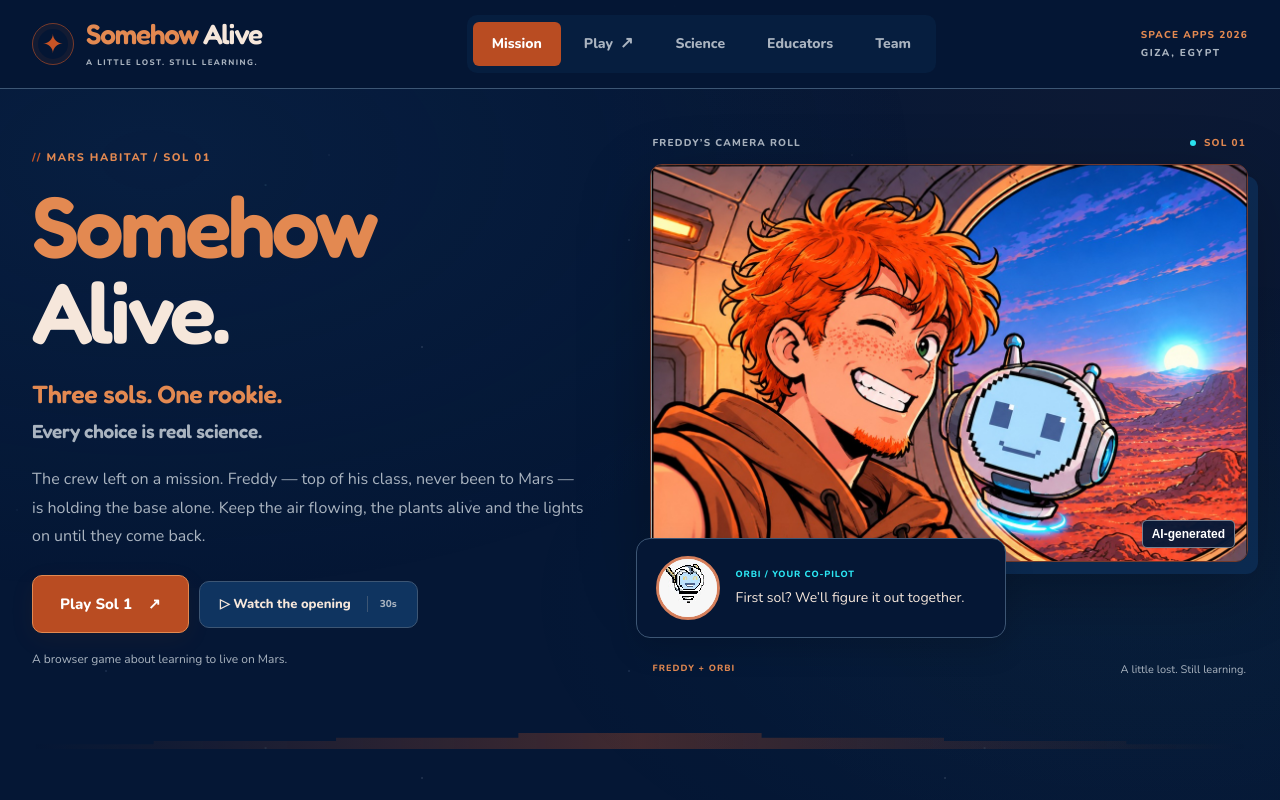
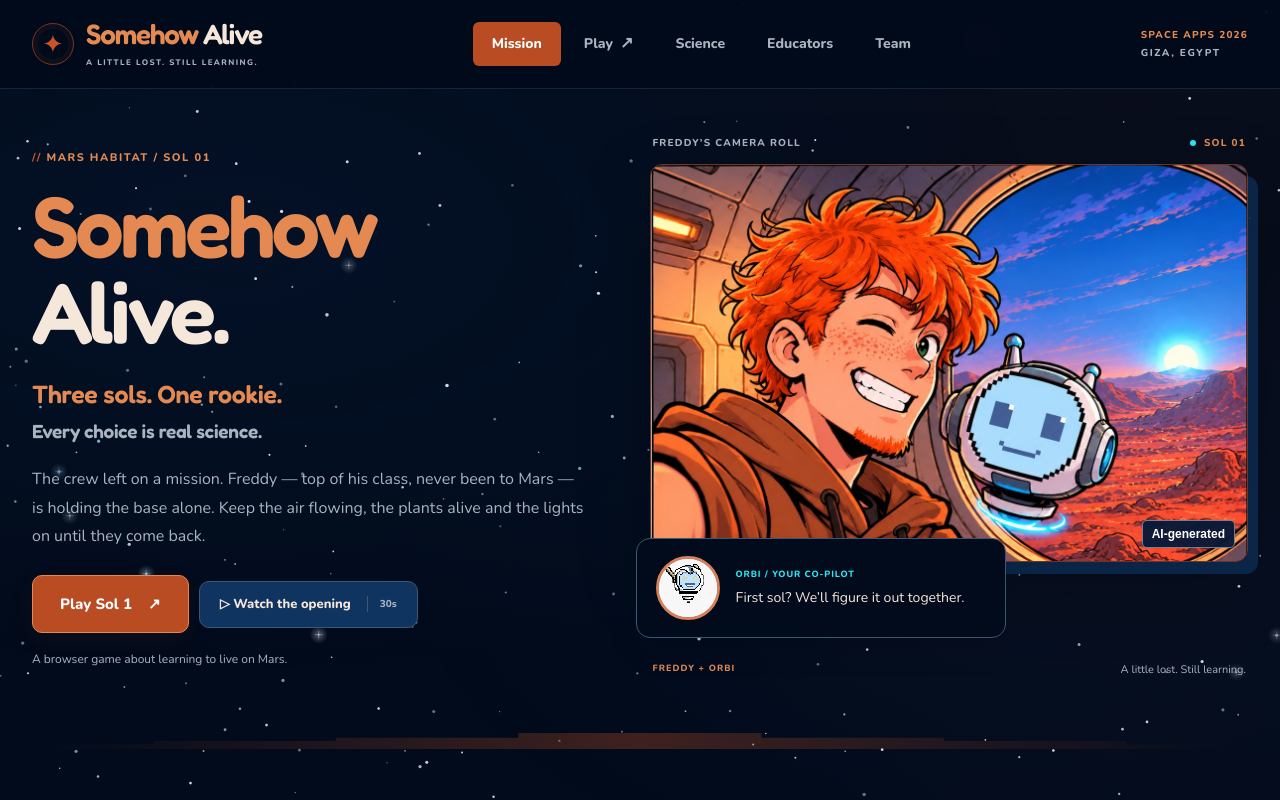
Before and after one commit to khalidatef/Somehow-Alive-Team, a React (Vite) app: page / in a window 1280 px wide. Shown: the top 800 px of the page. Built offline with nearby package versions, Linux system fonts and the light colour scheme.

Commit message:
Make the space star field visible and blend navigation into a darker sky

```diff
--- a/public/game/somehow-alive.html
+++ b/public/game/somehow-alive.html
@@ -16,7 +16,7 @@ html, body, #canvas {
 
 body {
 	color: #FFFFFF;
-	background-color: #051735;
+	background-color: #020B1B;
 	overflow: hidden;
 	touch-action: none;
 }
@@ -41,7 +41,7 @@ body {
 }
 
 #status {
-	background-color: #051735;
+	background-color: #020B1B;
 	display: flex;
 	flex-direction: column;
 	justify-content: center;
@@ -93,7 +93,7 @@ body {
 	text-align: center;
 	z-index: 1;
 }
-		#ai-generated-label{position:fixed;bottom:12px;left:12px;z-index:2147483647;background:#051735f5;color:#fff;border:1px solid #fff8;border-radius:5px;padding:7px 11px;font:700 13px/1.2 Arial,sans-serif;pointer-events:none}#ai-generated-label:fullscreen{display:block}
+		#ai-generated-label{position:fixed;bottom:12px;left:12px;z-index:2147483647;background:#020B1Bf5;color:#fff;border:1px solid #fff8;border-radius:5px;padding:7px 11px;font:700 13px/1.2 Arial,sans-serif;pointer-events:none}#ai-generated-label:fullscreen{display:block}
 		</style>
 		<link id="-gd-engine-icon" rel="icon" type="image/png" href="somehow-alive.icon.png" />
 <link rel="apple-touch-icon" href="somehow-alive.apple-touch-icon.png"/>
--- a/src/App.jsx
+++ b/src/App.jsx
@@ -1,5 +1,6 @@
 import { useCallback, useEffect, useState } from 'react';
 import Header from './components/Header';
+import SpaceBackdrop from './components/SpaceBackdrop';
 import StoryDialog from './components/StoryDialog';
 import HomePage from './pages/home/HomePage';
 import PlayPage from './pages/play/PlayPage';
@@ -85,7 +86,7 @@ export default function App() {
     if (storyMode === 'start') setPlaying(true);
     setStoryMode(null);
   }, [storyMode]);
-  return <><div className="space-background" aria-hidden="true"><span className="stars-far" /><span className="stars-near" /></div><div inert={storyMode !== null ? true : undefined}><a className="skip-link" href="#main-content" onClick={event => {
+  return <><SpaceBackdrop theme={theme} /><div className="site-content" inert={storyMode !== null ? true : undefined}><a className="skip-link" href="#main-content" onClick={event => {
         event.preventDefault();
         document.getElementById('main-content').focus();
       }}>Skip to content</a><Header page={page} onNavigate={navigate} /><main id="main-content" tabIndex={-1}>
--- /dev/null
+++ b/src/components/SpaceBackdrop.css
@@ -0,0 +1,17 @@
+.space-scene {
+  position: fixed;
+  inset: 0;
+  z-index: 0;
+  pointer-events: none;
+  overflow: hidden;
+  background: radial-gradient(ellipse at 18% 30%, #17407720, transparent 55%),
+    radial-gradient(ellipse at 85% 70%, #23306618, transparent 45%);
+}
+.space-scene canvas { display: block; width: 100%; height: 100%; }
+.site-content { position: relative; z-index: 1; }
+.site-content .header {
+  background: color-mix(in srgb, var(--bg) 90%, transparent);
+  border-bottom-color: color-mix(in srgb, var(--edge) 35%, transparent);
+}
+.header .nav { background: transparent; }
+html[data-theme="light"] .space-scene { display: none; }
--- /dev/null
+++ b/src/components/SpaceBackdrop.jsx
@@ -0,0 +1,75 @@
+import { useEffect, useRef } from 'react';
+import './SpaceBackdrop.css';
+
+export default function SpaceBackdrop({ theme }) {
+  const canvasRef = useRef(null);
+  useEffect(() => {
+    if (theme === 'light') return;
+    const canvas = canvasRef.current;
+    const context = canvas.getContext('2d');
+    if (!context) return;
+    const reduced = window.matchMedia('(prefers-reduced-motion: reduce)');
+    let width, height, stars, frame, previous = 0;
+    function resize() {
+      width = window.innerWidth;
+      height = window.innerHeight;
+      const ratio = Math.min(window.devicePixelRatio || 1, 2);
+      canvas.width = Math.round(width * ratio);
+      canvas.height = Math.round(height * ratio);
+      context.setTransform(ratio, 0, 0, ratio, 0, 0);
+      stars = Array.from({ length: Math.min(360, Math.max(90, Math.round(width * height / 4200))) }, (_, i) => {
+        const depth = Math.random();
+        return { x: Math.random() * width, y: Math.random() * height, radius: .65 + depth * 1.15,
+          speed: 3 + depth * 9, phase: Math.random() * Math.PI * 2, bright: i % 27 === 0,
+          color: i % 7 === 0 ? '167,218,255' : '235,243,255' };
+      });
+      draw(0, 0);
+    }
+    function draw(time, delta) {
+      context.clearRect(0, 0, width, height);
+      for (const star of stars) {
+        star.x = (star.x + width - delta * star.speed * .35) % width;
+        star.y = (star.y + height - delta * star.speed) % height;
+        const alpha = reduced.matches ? .8 : .65 + .25 * Math.sin(time * .001 + star.phase);
+        if (star.bright) {
+          const glow = context.createRadialGradient(star.x, star.y, 0, star.x, star.y, 9);
+          glow.addColorStop(0, `rgba(${star.color},${alpha * .5})`);
+          glow.addColorStop(1, `rgba(${star.color},0)`);
+          context.fillStyle = glow;
+          context.fillRect(star.x - 9, star.y - 9, 18, 18);
+          context.strokeStyle = `rgba(${star.color},${alpha * .65})`;
+          context.lineWidth = .7;
+          context.beginPath();
+          context.moveTo(star.x - 4, star.y); context.lineTo(star.x + 4, star.y);
+          context.moveTo(star.x, star.y - 4); context.lineTo(star.x, star.y + 4);
+          context.stroke();
+        }
+        context.fillStyle = `rgba(${star.color},${alpha})`;
+        context.beginPath(); context.arc(star.x, star.y, star.radius, 0, Math.PI * 2); context.fill();
+      }
+    }
+    function animate(time) {
+      frame = requestAnimationFrame(animate);
+      if (time - previous < 1000 / 30) return;
+      draw(time, previous ? Math.min((time - previous) / 1000, .1) : 0);
+      previous = time;
+    }
+    function sync() {
+      cancelAnimationFrame(frame);
+      previous = 0;
+      if (!document.hidden && !reduced.matches) frame = requestAnimationFrame(animate);
+      else draw(0, 0);
+    }
+    resize(); sync();
+    window.addEventListener('resize', resize);
+    reduced.addEventListener('change', sync);
+    document.addEventListener('visibilitychange', sync);
+    return () => {
+      cancelAnimationFrame(frame);
+      window.removeEventListener('resize', resize);
+      reduced.removeEventListener('change', sync);
+      document.removeEventListener('visibilitychange', sync);
+    };
+  }, [theme]);
+  return <div className="space-scene" aria-hidden="true"><canvas ref={canvasRef} /></div>;
+}
--- a/src/config/theme.css
+++ b/src/config/theme.css
@@ -1,6 +1,6 @@
 :root {
   /* Approved team palette. Edit these values to update the website identity. */
-  --bg: #051735;
+  --bg: #020B1B;
   --surface: #0F3460;
   --gold: #C75426;
   --text: #F6E7DB;
```
Also changed, not shown: 1 other file (tests, documents, lock files or other folders).
